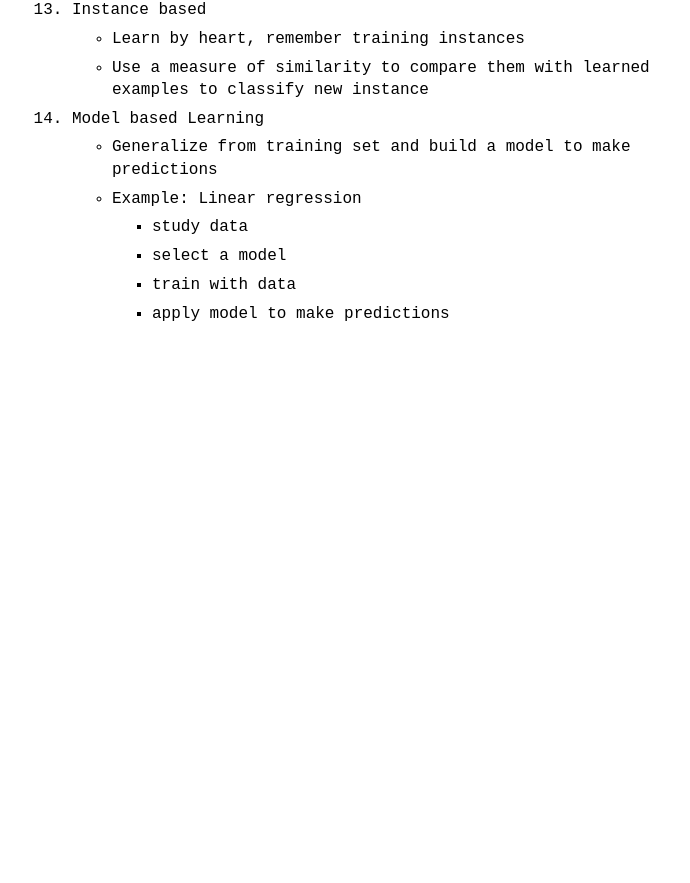
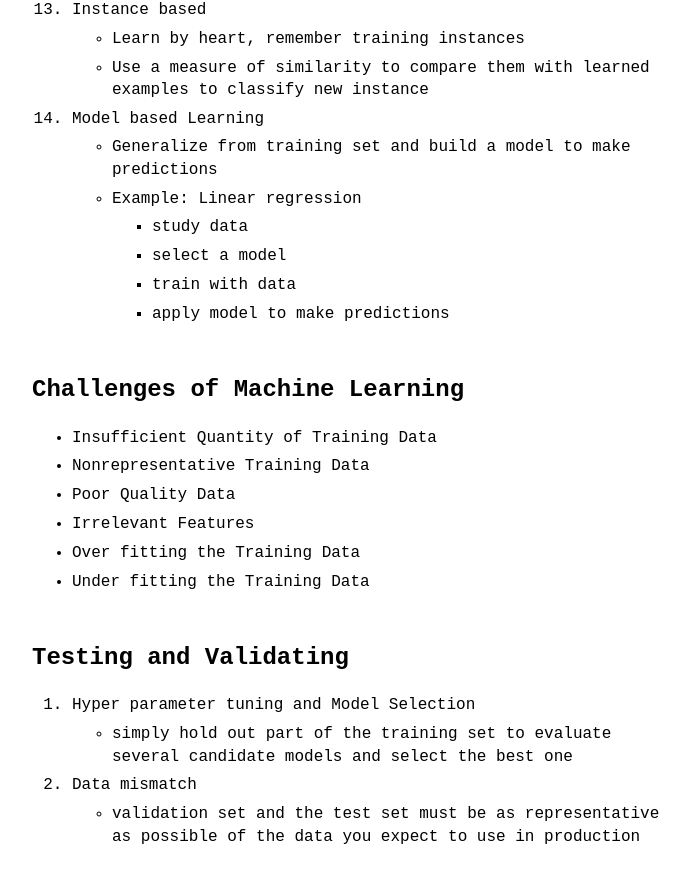
Before and after one commit to VallarasuS/Vallarasu.in, a Jekyll site: the page built from docs/_posts/2026-08-27-ml-notes-01.md, in a window 1280 px wide and 900 px high, scrolled down 2683 px. Shown: the top 883 px of the window, without its empty margins (288-978 px from the left). Built offline with Jekyll 4.4.1, drawn with Linux system fonts in a browser that asks for light colours; before the commit the page ends 3088 px from its top, so only the background shows below that.

Commit message:
ml notes

```diff
--- a/docs/_posts/2026-08-27-ml-notes-01.md
+++ b/docs/_posts/2026-08-27-ml-notes-01.md
@@ -24,7 +24,6 @@ category: Books
     - Examples ML system uses to learn are called training set, each example is called training instance or sample
 
     - Part of the system that learns and makes predictions is called model
-
 
 1. Why use Machine Learning?
 
@@ -110,3 +109,19 @@ category: Books
         - select a model
         - train with data
         - apply model to make predictions
+
+## Challenges of Machine Learning
+
+- Insufficient Quantity of Training Data
+- Nonrepresentative Training Data
+- Poor Quality Data
+- Irrelevant Features
+- Over fitting the Training Data
+- Under fitting the Training Data
+
+## Testing and Validating
+
+1. Hyper parameter tuning and Model Selection
+    - simply hold out part of the training set to evaluate several candidate models and select the best one
+1. Data mismatch
+    - validation set and the test set must be as representative as possible of the data you expect to use in production
```
Also changed, not shown: docs/_posts/2026-08-27-ml-notes-02.md (added, +44 -0 lines).
